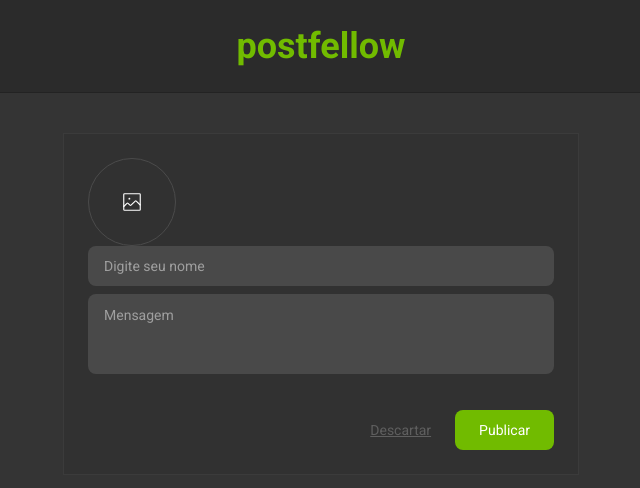
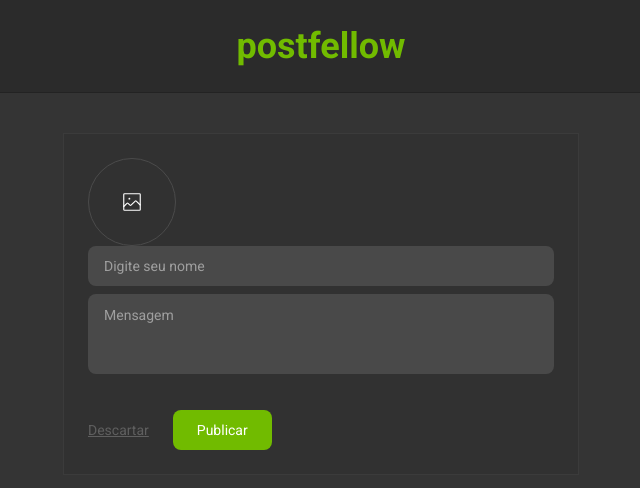
Before and after one commit to pedrogabrieldev/postfellow, a Next.js app: page / in a window 1280 px wide. Shown: the top 488 px of the page, without its empty margins (319-959 px from the left). Built offline with nearby package versions, Linux system fonts and the light colour scheme.

Commit message:
Adjust Buttons component css

```diff
--- a/src/components/Buttons.js
+++ b/src/components/Buttons.js
@@ -4,9 +4,8 @@ import { ButtonPublish, ButtonDiscard } from './'
 const ButtonsContainer = styled.div`
   margin-top: 32px;
   display: flex;
-  justify-content: flex-end;
-  align-items: center;
   gap: 24px;
+  align-self: flex-end;
 `
 
 export const Buttons = () => {
```
